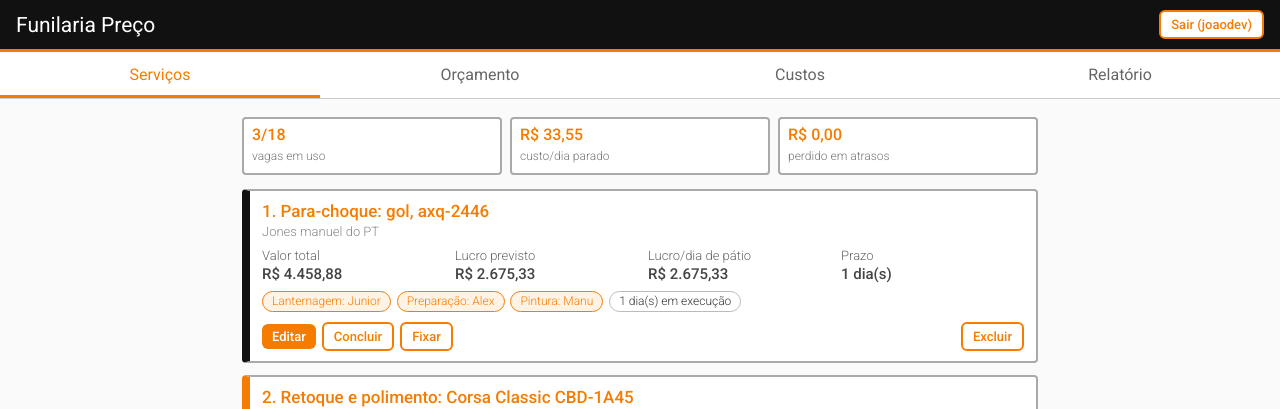
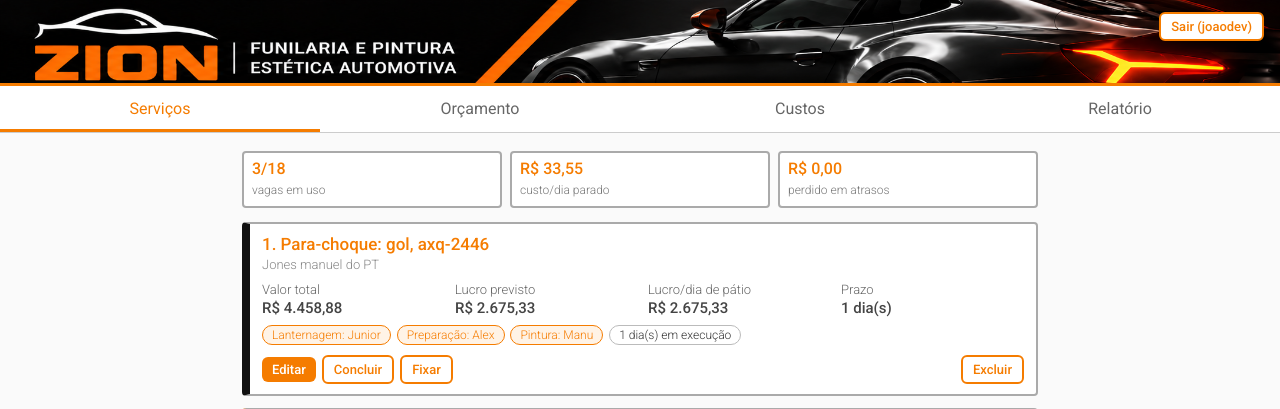
Before and after one commit to elminhodev/AEX-Prog-Internet-2026, a Django app: page / in a window 1280 px wide. Shown: the top 409 px of the page. Run offline with Django 5.2, Linux system fonts and the light colour scheme; a user stored in the database is signed in; data comes from the database, SQL or seed files in the repository; both versions use the stored data as it was after the commit.

Commit message:
Alterações Visuais

```diff
--- a/oficina/static/css/style.css
+++ b/oficina/static/css/style.css
@@ -1,8 +1,10 @@
+
 :root{--red:#F57C00;--ink:#333;--mut:#888;--bg:#fafafa;--ok:#17794C}
 *,*::before,*::after{box-sizing:border-box}
 body{margin:0;background:var(--bg);color:var(--ink);font:300 16px/1.4 Roboto,system-ui,sans-serif}
-header{background:#111;border-bottom:3px solid var(--red);color:#fff;padding:10px 16px;display:flex;align-items:center;justify-content:space-between}
-header h1{margin:0;font:400 21px Roboto,sans-serif}
+.zion-header{position:relative;width:100%;background:#000;border-bottom:3px solid var(--red);overflow:hidden}
+.zion-banner{display:block;width:100%;height:auto}
+.logout-form{position:absolute;top:12px;right:16px;z-index:2;margin:0}
 nav{background:#fff;border-bottom:1px solid #ccc;display:flex}
 nav a{flex:1;text-align:center;padding:12px 4px;color:#666;text-decoration:none;font-weight:400}
 nav a.on{color:var(--red);box-shadow:inset 0 -3px var(--red)}
@@ -39,4 +41,4 @@ table{width:100%;border-collapse:collapse;font-size:14px;background:#fff}
 th,td{text-align:left;padding:7px 5px;border-bottom:1px solid #ddd}th{color:var(--red)}
 .hint{color:#777;font-size:13px}.empty{text-align:center;padding:30px 8px;color:#777}
 .msg{background:#e8f5ee;border:1px solid var(--ok);color:var(--ok);padding:8px 12px;border-radius:4px;margin-bottom:10px}
-@media(max-width:600px){.g{grid-template-columns:1fr}.facts{grid-template-columns:1fr 1fr}.stats{grid-template-columns:1fr}}
+@media(max-width:600px){.g{grid-template-columns:1fr}.facts{grid-template-columns:1fr 1fr}.stats{grid-template-columns:1fr}.zion-header{height:95px}.zion-banner{object-position:left center}.logout-form{top:6px;right:8px}.logout-form .btn{font-size:11px;padding:4px 6px}}
--- a/oficina/templates/base.html
+++ b/oficina/templates/base.html
@@ -1,12 +1,14 @@
+
 {% load static %}<!doctype html>
 <html lang="pt-br"><head><meta charset="utf-8">
 <meta name="viewport" content="width=device-width, initial-scale=1">
-<title>{% block titulo %}Funilaria{% endblock %} · Funilaria Preço</title>
+<title>{% block titulo %}Funilaria{% endblock %} · ZION</title>
 <link href="https://fonts.googleapis.com/css2?family=Roboto:wght@300;400;500;700&display=swap" rel="stylesheet">
 <link rel="stylesheet" href="{% static 'css/style.css' %}">
 </head><body>
-<header><h1>{% block h1 %}Funilaria Preço{% endblock %}</h1>
-{% if user.is_authenticated %}<form method="post" action="{% url 'logout' %}">{% csrf_token %}<button class="btn o s">Sair ({{ user.username }})</button></form>{% endif %}
+<header class="zion-header">
+<img src="{% static 'img/banner-zion.png' %}" alt="ZION Funilaria e Pintura" class="zion-banner">
+{% if user.is_authenticated %}<form method="post" action="{% url 'logout' %}" class="logout-form">{% csrf_token %}<button class="btn o s">Sair ({{ user.username }})</button></form>{% endif %}
 </header>
 {% if user.is_authenticated %}
 <nav>
```
Also changed, not shown: db.sqlite3, oficina/static/img/banner-zion.png (added).
